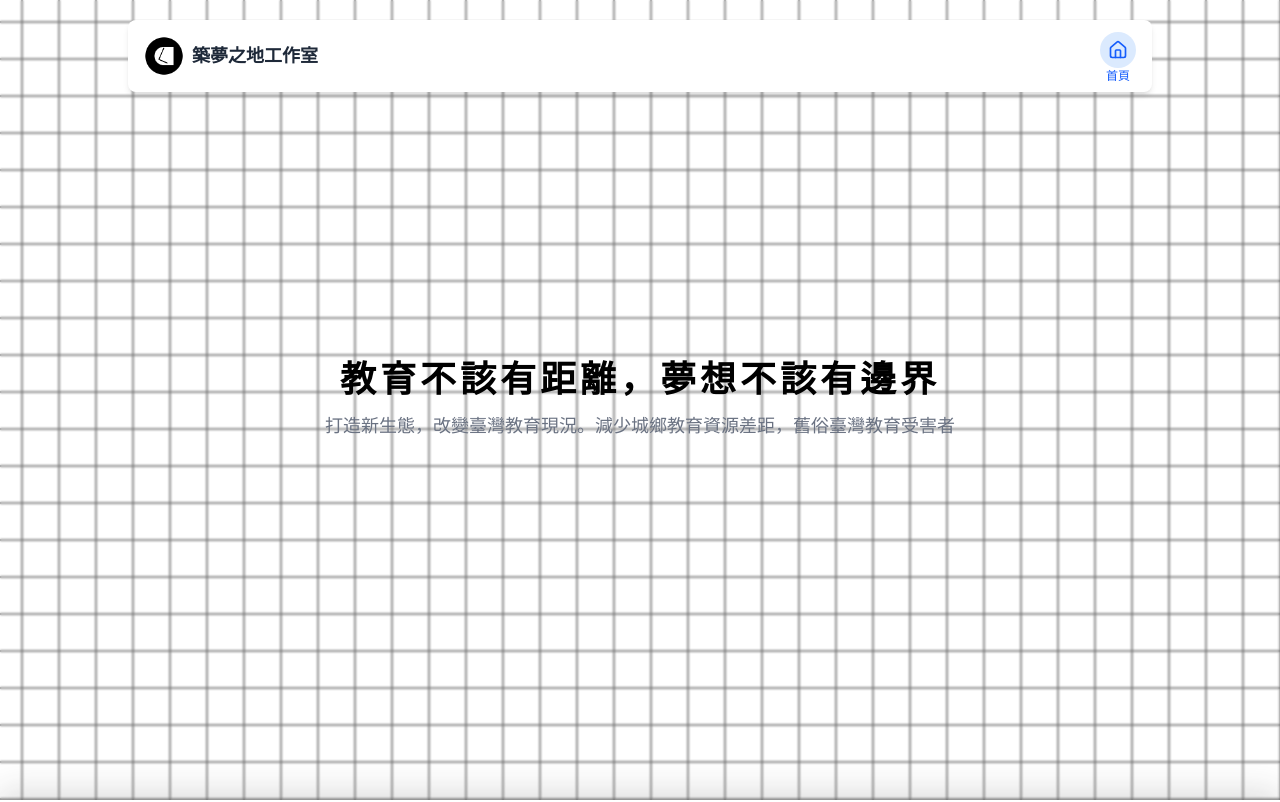
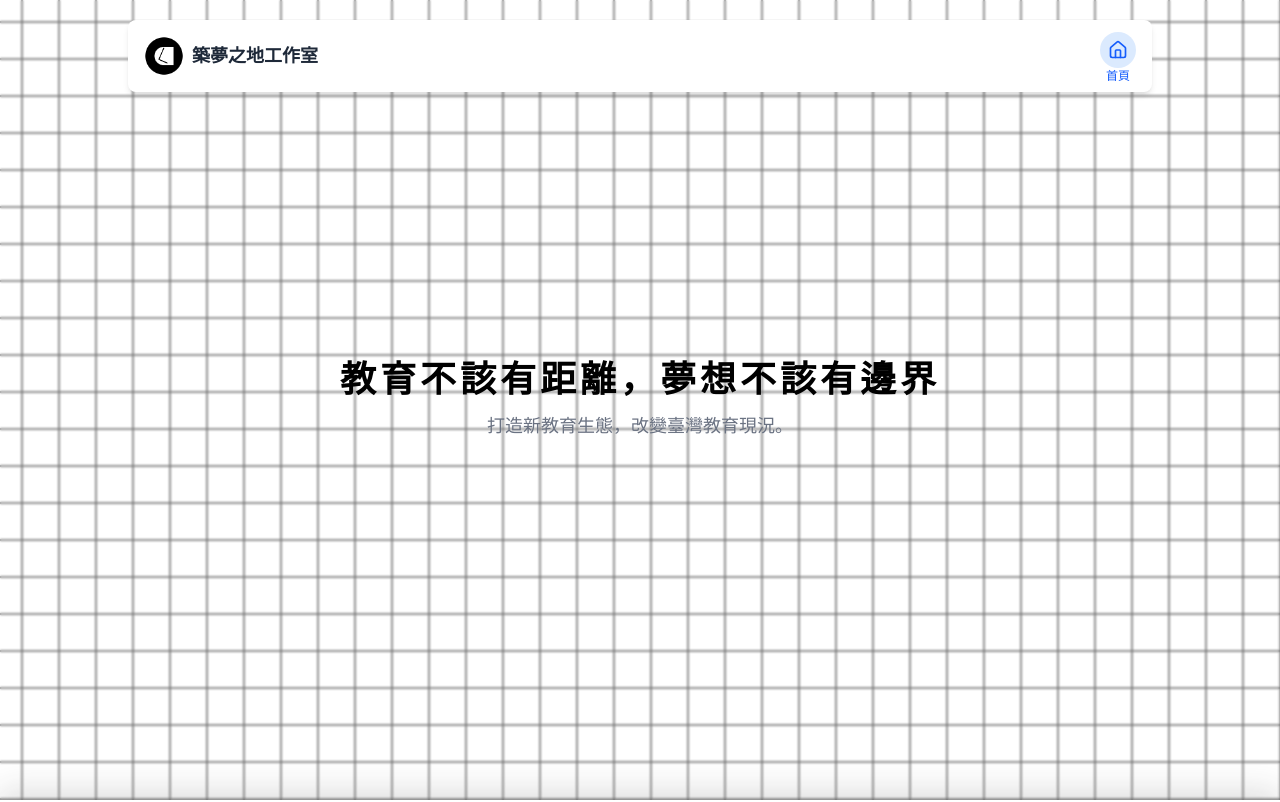
Before and after one commit to dreamland-studio-org/official-website, a Next.js app: page / in a window 1280 px wide. Shown: the top 802 px of the page. Built offline with nearby package versions, Linux system fonts and the light colour scheme.

Commit message:
fix: update SEO description for clarity and conciseness

```diff
--- a/src/app/(website)/(home)/page.tsx
+++ b/src/app/(website)/(home)/page.tsx
@@ -52,7 +52,7 @@ export default function Home() {
           transition={{ duration: 0.6, ease: "easeOut" }}
           className="text-gray-500 md:text-lg mt-1.5 mb-1.5 text-sm text-center flex items-center"
         >
-          打造新生態，改變臺灣教育現況。減少城鄉教育資源差距，舊俗臺灣教育受害者
+          打造新教育生態，改變臺灣教育現況。
         </motion.div>
       </div>
 
--- a/src/config/SEO.json
+++ b/src/config/SEO.json
@@ -1,7 +1,7 @@
 {
   "default": {
     "title": "築夢之地工作室 Dreamland Studio",
-    "description": "打造新生態，改變臺灣教育現況。減少城鄉教育資源差距，舊俗臺灣教育受害者",
+    "description": "打造新教育生態，改變臺灣教育現況。",
     "type": "website",
     "keyword": "會考,教育,築夢之地工作室, Dreamland Studio, 夢想, 學習, 教育, 產品, 開發, 網頁設計, 網站建置",
     "copyright": "Dreamland Studio"
```
